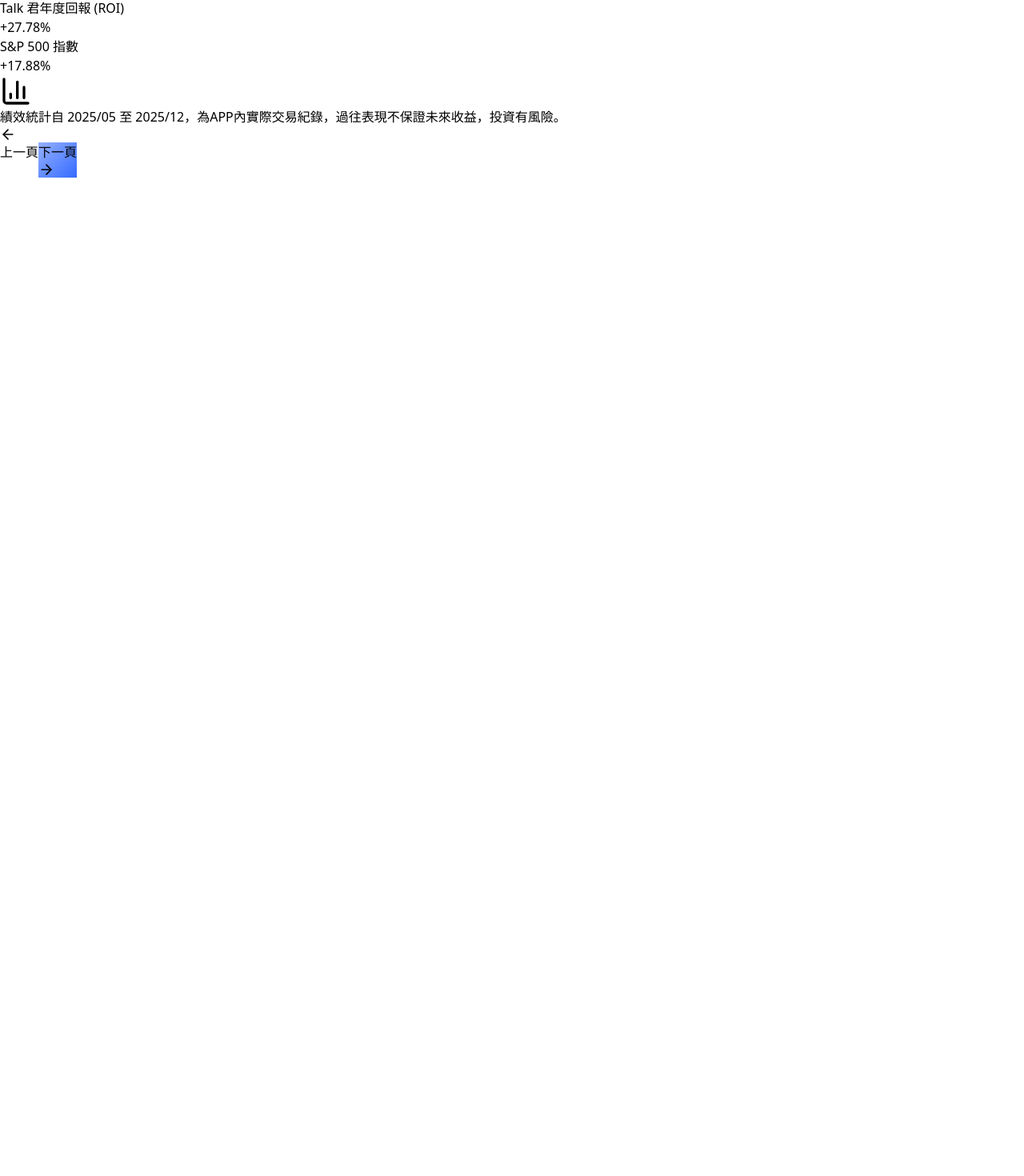
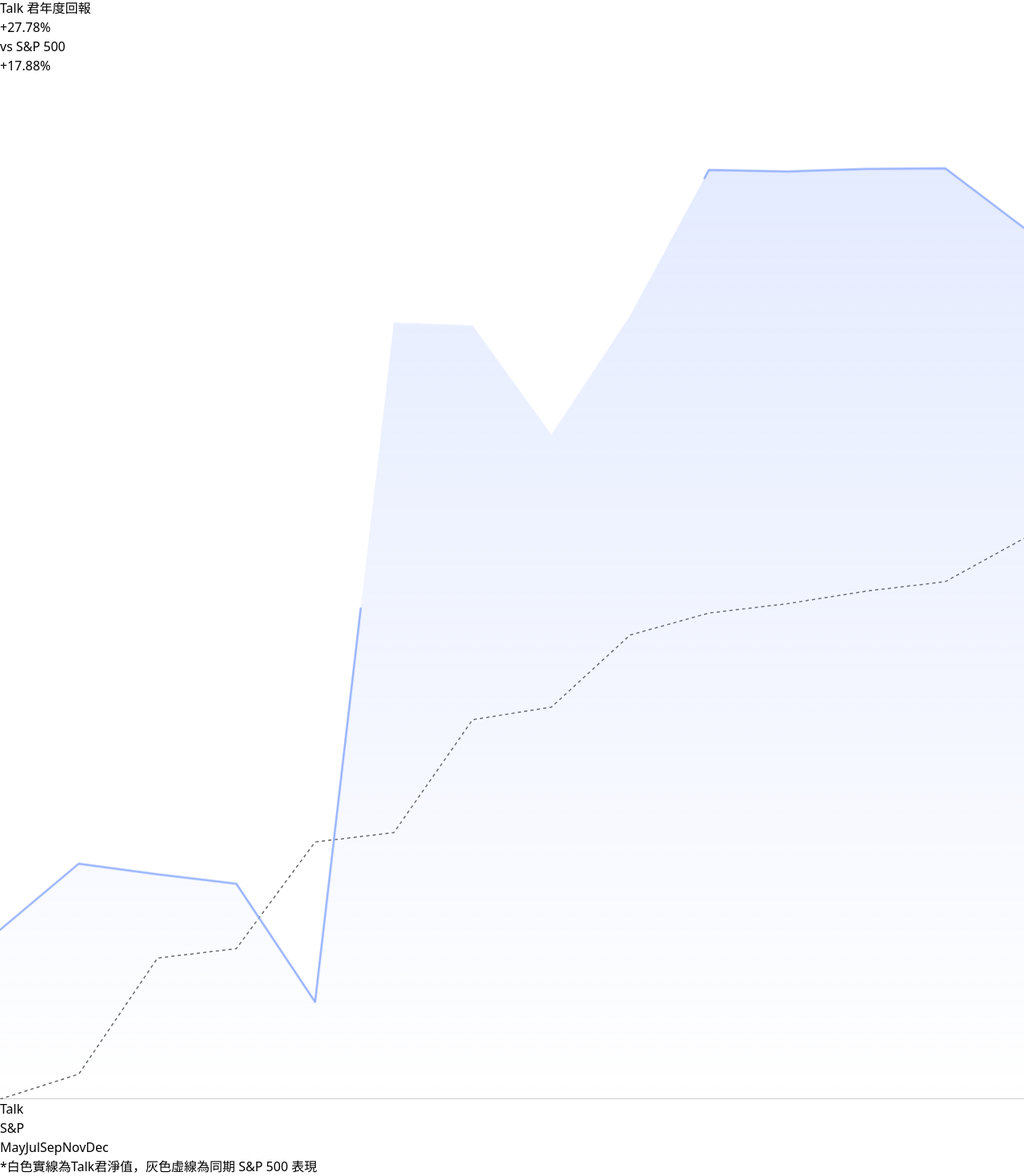
Before and after one commit to cyt9999/investment-talk-2025, a React (Vite) app: page / in a window 1280 px wide. Shown: the part 298-1768 px from the top of the page at 80% size. Before the commit the page ends 800 px from the top, so only its background shows below. Built offline with nearby package versions, Linux system fonts and the light colour scheme.

Commit message:
update all

```diff
--- a/src/App.jsx
+++ b/src/App.jsx
@@ -20,6 +20,121 @@
   BarChart3
 } from 'lucide-react';
 
+// ROI Data
+// Talk Data: Derived from your CSVs
+// S&P 500 Data: Estimated trend for 2025 scaled to match the +17.88% benchmark
+const chartData = [
+  { date: "2025-05-12", talk: 5.4, sp500: 0.0 },
+  { date: "2025-05-16", talk: 7.51, sp500: 0.8 },
+  { date: "2025-06-24", talk: 7.17, sp500: 4.5 },
+  { date: "2025-06-26", talk: 6.87, sp500: 4.8 },
+  { date: "2025-07-25", talk: 3.1, sp500: 8.2 },
+  { date: "2025-08-01", talk: 24.76, sp500: 8.5 },
+  { date: "2025-09-30", talk: 24.67, sp500: 12.1 },
+  { date: "2025-10-06", talk: 21.19, sp500: 12.5 },
+  { date: "2025-10-29", talk: 24.99, sp500: 14.8 },
+  { date: "2025-11-18", talk: 29.63, sp500: 15.5 },
+  { date: "2025-11-21", talk: 29.58, sp500: 15.8 },
+  { date: "2025-11-24", talk: 29.66, sp500: 16.2 },
+  { date: "2025-11-26", talk: 29.68, sp500: 16.5 },
+  { date: "2025-12-26", talk: 27.78, sp500: 17.88 }
+];
+
+const ComparisonLineChart = ({ data }) => {
+  if (!data || data.length === 0) return null;
+
+  // Calculate Scales
+  const allValues = data.flatMap(d => [d.talk, d.sp500]);
+  const max = Math.max(...allValues) * 1.1;
+  const min = Math.min(...allValues, 0); // Ensure 0 is included
+  const range = max - min || 1;
+
+  const getPoints = (key) => {
+    return data.map((d, i) => {
+      const x = (i / (data.length - 1)) * 100;
+      const y = 100 - ((d[key] - min) / range) * 100;
+      return { x, y, val: d[key] };
+    });
+  };
+
+  const talkPoints = getPoints('talk');
+  const spPoints = getPoints('sp500');
+
+  const toPath = (pts) => `M ${pts.map(p => `${p.x},${p.y}`).join(' L ')}`;
+  const toArea = (pts) => `M 0,100 L ${pts.map(p => `${p.x},${p.y}`).join(' L ')} L 100,100 Z`;
+
+  return (
+    <div className="w-full h-40 mt-6 relative select-none">
+       {/* SVG Layer for Lines */}
+       <svg viewBox="0 0 100 100" className="w-full h-full overflow-visible" preserveAspectRatio="none">
+          <defs>
+            <linearGradient id="talkGradient" x1="0%" y1="0%" x2="0%" y2="100%">
+               <stop offset="0%" stopColor="#95B1FF" stopOpacity="0.25" />
+               <stop offset="100%" stopColor="#95B1FF" stopOpacity="0" />
+            </linearGradient>
+          </defs>
+
+          {/* Grid Lines (Optional, simple baseline) */}
+          <line x1="0" y1="100" x2="100" y2="100" stroke="#404040" strokeWidth="0.5" vectorEffect="non-scaling-stroke" />
+
+          {/* S&P 500 Line (Background) */}
+          <path
+            d={toPath(spPoints)}
+            fill="none"
+            stroke="#666"
+            strokeWidth="1.5"
+            strokeDasharray="4 4"
+            vectorEffect="non-scaling-stroke"
+            className="opacity-50"
+          />
+
+          {/* Talk Line (Foreground) */}
+          <path d={toArea(talkPoints)} fill="url(#talkGradient)" className="animate-fade-in-delayed" />
+          <path
+            d={toPath(talkPoints)}
+            fill="none"
+            stroke="#95B1FF"
+            strokeWidth="2.5"
+            vectorEffect="non-scaling-stroke"
+            strokeLinecap="round"
+            strokeLinejoin="round"
+            className="animate-draw-stroke drop-shadow-lg"
+          />
+       </svg>
+
+       {/* HTML Layer for Dots (Prevents Distortion) */}
+       <div className="absolute inset-0 pointer-events-none">
+          {talkPoints.map((p, i) => (
+            (i === talkPoints.length - 1 || i % 4 === 0) && (
+              <div
+                key={i}
+                className="absolute w-2.5 h-2.5 rounded-full bg-[#141414] border-2 border-[#95B1FF] shadow-lg transform -translate-x-1/2 -translate-y-1/2 opacity-0 animate-pop-in"
+                style={{ left: `${p.x}%`, top: `${p.y}%`, animationDelay: `${1 + i * 0.1}s` }}
+              />
+            )
+          ))}
+          {/* Last S&P Point */}
+          <div
+             className="absolute w-2 h-2 rounded-full bg-[#666] transform -translate-x-1/2 -translate-y-1/2"
+             style={{ left: '100%', top: `${spPoints[spPoints.length-1].y}%` }}
+          />
+       </div>
+
+       {/* Floating Labels for End Points */}
+       <div className="absolute right-0 transform translate-x-1" style={{ top: `${talkPoints[talkPoints.length-1].y}%` }}>
+          <div className="bg-[#95B1FF] text-black text-[10px] font-black px-1.5 py-0.5 rounded ml-2 -mt-2.5 shadow-lg">
+             Talk
+          </div>
+       </div>
+       <div className="absolute right-0 transform translate-x-1" style={{ top: `${spPoints[spPoints.length-1].y}%` }}>
+          <div className="bg-[#666] text-white text-[10px] font-bold px-1.5 py-0.5 rounded ml-2 -mt-2.5">
+             S&P
+          </div>
+       </div>
+    </div>
+  );
+}
+
 const App = () => {
   const [activeScreen, setActiveScreen] = useState(0);
   const [touchStart, setTouchStart] = useState(null);
@@ -39,11 +154,9 @@
 
   // 數值跳動動畫邏輯
   useEffect(() => {
-    // Screen 1: Overall (Index 0)
     if (activeScreen === 0) {
       animateValue(0, 27.78, setDisplayROI, 1000);
     }
-    // Screen 6: Beta & CTA (Index 5)
     if (activeScreen === 5) {
       animateValue(0, 1.26, setDisplayBeta, 1000);
     }
@@ -63,7 +176,6 @@
     }, 16);
   };
 
-  // 分頁邏輯
   const nextScreen = () => {
     if (activeScreen < screens.length - 1) setActiveScreen(activeScreen + 1);
   };
@@ -72,7 +184,6 @@
     if (activeScreen > 0) setActiveScreen(activeScreen - 1);
   };
 
-  // 手勢處理
   const handleTouchStart = (e) => setTouchStart(e.targetTouches[0].clientX);
   const handleTouchEnd = (e) => {
     if (!touchStart) return;
@@ -83,60 +194,74 @@
     setTouchStart(null);
   };
 
-  // 切換分頁時滾動回頂部
   useEffect(() => {
     if (scrollRef.current) scrollRef.current.scrollTop = 0;
   }, [activeScreen]);
 
   const screens = [
-    // 1. Overall (2025 回顧總覽) - Simplified
+    // 1. Overall (2025 回顧總覽)
     {
       id: 'overall',
       content: (
         <div className="flex flex-col min-h-full pb-10 fade-in">
           <div className="mt-12 mb-6">
-            <span className="text-sm font-bold px-4 py-2 rounded-full border border-[#404040] text-white tracking-widest uppercase bg-[#282828] shadow-sm">
-              2025 投資 Talk 君年度回顧
+            <span className="text-xs font-bold px-3 py-1.5 rounded-full border border-[#404040] text-white tracking-widest uppercase bg-[#282828] shadow-sm">
+              2025 年度回顧
             </span>
           </div>
-          <h1 className="text-5xl font-black mb-2 text-white leading-tight">超越大盤的</h1>
-          <h1 className="text-5xl font-black mb-10" style={{ background: colors.primaryGradient, WebkitBackgroundClip: 'text', WebkitTextFillColor: 'transparent' }}>
+          <h1 className="text-4xl md:text-5xl font-black mb-2 text-white leading-tight">超越大盤的</h1>
+          <h1 className="text-4xl md:text-5xl font-black mb-6" style={{ background: colors.primaryGradient, WebkitBackgroundClip: 'text', WebkitTextFillColor: 'transparent' }}>
             邏輯勝利
           </h1>
-          <p className="text-[#B0B0B0] text-base mb-10 leading-relaxed">+27.78% 不是終點 而是 5 次關鍵進化</p>
-          {/* Talk ROI */}
-          <div className="bg-[#242424] rounded-[40px] p-8 mb-6 border border-white/5 relative overflow-hidden shadow-2xl scale-in">
+          <p className="text-[#B0B0B0] text-sm md:text-base mb-8 leading-relaxed">+27.78% 不是終點，而是 5 次關鍵進化的結果。</p>
+
+          {/* Main Chart Card */}
+          <div className="bg-[#242424] rounded-[32px] p-6 md:p-8 mb-6 border border-white/5 relative overflow-hidden shadow-2xl scale-in">
             <div className="absolute -top-10 -right-10 opacity-5">
                <TrendingUp size={200} color={colors.primary} />
             </div>
-            <p className="text-[#B0B0B0] text-base mb-2 font-medium">Talk 君年度回報 (ROI)</p>
-            <h2 className="text-7xl font-black text-white mb-2 tracking-tighter">+{displayROI.toFixed(2)}%</h2>
-            <div className="w-full h-1.5 bg-[#404040] rounded-full mt-4 overflow-hidden">
-               <div className="h-full bg-primary-gradient" style={{ width: '100%' }}></div>
+            <div className="relative z-10">
+              <div className="flex flex-col items-start mb-2">
+                 {/* Main ROI */}
+                 <div>
+                    <p className="text-[#B0B0B0] text-sm font-medium mb-1">Talk 君年度回報</p>
+                    <h2 className="text-5xl md:text-7xl font-black text-white tracking-tighter mb-3">
+                      +{displayROI.toFixed(2)}%
+                    </h2>
+                 </div>
+
+                 {/* S&P 500 Comparison (Moved Below) */}
+                 <div className="flex items-center gap-2 bg-black/30 px-3 py-1.5 rounded-lg border border-white/5 backdrop-blur-sm">
+                    <p className="text-[#666] text-xs font-bold uppercase">vs S&P 500</p>
+                    <div className="w-px h-3 bg-[#404040]"></div>
+                    <h3 className="text-sm md:text-base font-bold text-[#808080] tracking-tight">
+                      +17.88%
+                    </h3>
+                 </div>
+              </div>
+
+              {/* Inserted Chart */}
+              <ComparisonLineChart data={chartData} />
+
+              <div className="flex justify-between text-[10px] text-[#666] mt-4 font-bold uppercase tracking-wider px-1">
+                 <span>May</span>
+                 <span>Jul</span>
+                 <span>Sep</span>
+                 <span>Nov</span>
+                 <span>Dec</span>
+              </div>
             </div>
           </div>
 
-          {/* S&P 500 Comparison */}
-          <div className="bg-[#1a1a1a] rounded-[32px] p-8 border border-white/5 slide-up" style={{ animationDelay: '0.2s' }}>
-             <div className="flex justify-between items-end mb-2">
-                <div>
-                   <p className="text-[#B0B0B0] text-base font-medium mb-1">S&P 500 指數</p>
-                   <h2 className="text-4xl font-black text-[#808080] tracking-tighter">+17.88%</h2>
-                </div>
-                <BarChart3 size={40} className="text-[#404040] mb-2" />
-             </div>
-
-             <div className="w-full h-1.5 bg-[#404040] rounded-full mt-2 overflow-hidden">
-                {/* 17.88 / 27.78 approx 64% width relative to Talk */}
-               <div className="h-full bg-[#808080]" style={{ width: '64%' }}></div>
-            </div>
-          </div>
-          <p className="text-[#B0B0B0] text-base font-small mb-1">績效統計自 2025/05 至 2025/12，為APP內實際交易紀錄，過往表現不保證未來收益，投資有風險。</p>
+          <p className="text-[#666] text-xs font-medium text-center opacity-60">
+             *白色實線為Talk君淨值，灰色虛線為同期 S&P 500 表現
+          </p>
         </div>
       )
     },
 
-    // 2. 2025 智慧軌跡 (Talk 君怎麼做)
+    // 2. 2025 智慧軌跡
+   // 2. 2025 智慧軌跡 (Talk 君怎麼做)
     {
       id: 'trajectory',
       content: (
@@ -144,23 +269,64 @@
           <div className="fade-in mt-6">
             <h2 className="text-3xl font-black text-white mb-3 flex items-center gap-3 mb-10">
               <Calendar size={32} color={colors.primary} />
-              時機抓對了，執行力讓數字說話
+              時機抓對了
             </h2>
+          </div>
 
-          </div>
-          <div className="space-y-12 pl-4 relative">
-            <div className="absolute left-[15px] top-4 bottom-4 w-[2px] bg-gradient-to-b from-[#95B1FF] to-transparent"></div>
+          <div className="space-y-12 relative">
+            {/* Timeline Line - Aligned to center of the 32px dots (left-4 = 16px, dot width 32px -> center at 32px) */}
+            <div className="absolute left-[31px] top-4 bottom-4 w-[2px] bg-gradient-to-b from-[#95B1FF] to-transparent"></div>
+
             {[
-              { date: '01/01', tag: '策略定調', title: '降 Beta 至 1.0', desc: '預判盈餘驅動年，追求穩健 EPS 成長。', color: colors.primary },
-              { date: '04/09', tag: '解放日', title: '關稅風暴：左側加倉', desc: '堅定不交籌碼，加倉 QQQ 與特斯拉。', color: '#FF8A8A' },
-              { date: '07/22', tag: '獲利了結', title: 'GE 獲利獲利了結，佈局能源', desc: '利潤近 100% 後調倉。AI 的盡頭是能源。', color: colors.primary },
-              { date: '08/01', tag: '數據修正', title: '非農暴雷：對沖啟動', desc: '判斷降息空間足，持倉未動應對震盪。', color: '#ADC4FF' },
-              { date: '11/24', tag: '對沖啟動', title: 'Beta 壓降應對 2026', desc: '熱度衝破 64% 啟動對沖，鎖定全年利潤。', color: colors.primary }
+              {
+                date: '04/09',
+                tag: '解放日',
+                title: '關稅風暴後：多頭確立',
+                desc: '堅定不交籌碼，確立「盈餘驅動」主軸，加倉 QQQ 與特斯拉。',
+                color: '#FF8A8A'
+              },
+              {
+                date: '05/07',
+                tag: '宏觀定調',
+                title: '聯準會的耐心測試',
+                desc: '鮑威爾強調等待數據。策略性配置 30% SHY 短債觀望，不隨市場雜訊起舞。',
+                color: colors.primary
+              },
+              {
+                date: '07/22',
+                tag: '板塊輪動',
+                title: '能源接棒 AI',
+                desc: '獲利了結奇異航太 (GE) +100% 漲幅，轉倉 GEV 佈局 AI 算力背後的能源剛需。',
+                color: colors.primary
+              },
+              {
+                date: '08/01',
+                tag: '逆勢抄底',
+                title: '非農暴雷：黑色星期五',
+                desc: '失業率數據引發衰退恐慌。堅持「軟著陸」劇本，逆勢大舉加倉 TSLA 與 ARM。',
+                color: '#ADC4FF'
+              },
+              {
+                date: '10/06',
+                tag: '價值回歸',
+                title: '重倉亞馬遜',
+                desc: '看好 AWS 利潤率與電商旺季，在財報前夕將 AMZN 權重拉升至 17%，回歸價值本質。',
+                color: colors.primary
+              },
+              {
+                date: '11/25',
+                tag: '精準對沖',
+                title: '情緒過熱：啟動防禦',
+                desc: '情緒指標突破 64% 警戒線，買入 SOXS (半導體空頭) 鎖定全年利潤，主動壓降 Beta。',
+                color: colors.primary
+              }
             ].map((item, idx) => (
-              <div key={idx} className="relative pl-12 slide-up opacity-0" style={{ animationDelay: `${idx * 0.15}s`, animationFillMode: 'forwards' }}>
-                <div className="absolute left-0 top-1 w-8 h-8 rounded-full border-4 border-[#141414] z-10 flex items-center justify-center shadow-lg" style={{ backgroundColor: item.color }}>
+              <div key={idx} className="relative pl-24 slide-up opacity-0" style={{ animationDelay: `${idx * 0.15}s`, animationFillMode: 'forwards' }}>
+                {/* Dot - Absolute positioning relative to the container, centered on the line */}
+                <div className="absolute left-4 top-1 w-8 h-8 rounded-full border-4 border-[#141414] z-10 flex items-center justify-center shadow-lg transform transition-transform hover:scale-110" style={{ backgroundColor: item.color }}>
                    <div className="w-2.5 h-2.5 rounded-full bg-white"></div>
                 </div>
+
                 <div className="flex items-center gap-2 mb-1.5">
                   <p className="text-sm font-black" style={{ color: item.color }}>{item.date}</p>
                   <span className="text-[10px] px-2 py-0.5 rounded bg-[#404040] text-white font-bold uppercase">{item.tag}</span>
@@ -174,7 +340,7 @@
       )
     },
 
-    // 3. 交易實錄 (用案例證明)
+    // 3. 交易實錄
     {
       id: 'trading',
       content: (
@@ -182,9 +348,8 @@
           <div className="fade-in mt-6">
             <h2 className="text-3xl font-black text-white mb-3 flex items-center gap-3 mb-10">
               <Award size={32} color={colors.primary} />
-              致勝交易背後，是全年持續升級的引擎
+              致勝交易
             </h2>
-
           </div>
           <div className="space-y-6 flex-1 overflow-y-auto custom-scrollbar pr-1">
             {[
@@ -234,7 +399,7 @@
                   <p className="text-white text-lg font-black leading-relaxed">{stock.op}</p>
                 </div>
 
-                <p className="text-[#B0B0B0] text-base italic leading-relaxed border-l-2 border-[#95B1FF]/30 pl-4">“{stock.comment}”</p>
+                <p className="text-[#B0B0B0] text-base italic leading-relaxed border-l-2 border-[#95B1FF]/30 pl-4">{stock.comment}</p>
               </div>
             ))}
           </div>
@@ -295,7 +460,7 @@
       )
     },
 
-    // 5. 2026 重大事件行事曆 (原 Outlook)
+    // 5. 2026 重大事件行事曆
     {
       id: '2026-calendar',
       content: (
@@ -303,9 +468,9 @@
           <div className="fade-in mt-6">
             <h2 className="text-3xl font-black text-white mb-3 flex items-center gap-3">
                <Activity size={32} color={colors.primary} />
-               2026宏觀巨變在即，APP功能讓你快一步
+               2026 宏觀巨變
             </h2>
-            <p className="text-[#B0B0B0] text-base mb-10 leading-relaxed">從「盈餘驅動」轉向「政策驅動」的行事曆</p>
+            <p className="text-[#B0B0B0] text-base mb-10 leading-relaxed">從「盈餘驅動」轉向「政策驅動」</p>
           </div>
           <div className="space-y-10">
             {[
@@ -329,7 +494,7 @@
       )
     },
 
-    // 6. Beta Value & CTA (Combined)
+    // 6. Beta Value & CTA
     {
       id: 'beta-cta',
       content: (
@@ -337,9 +502,8 @@
           <div className="fade-in mt-6">
             <h2 className="text-3xl font-black text-white mb-3 flex items-center gap-3 mb-10">
               <ShieldCheck size={32} color={colors.primary} />
-              政策驅動時代，誰先控風險誰贏
+              誰先控風險誰贏
             </h2>
-
           </div>
 
           {/* Gauge Visualization */}
@@ -380,27 +544,26 @@
   ];
 
   return (
-    // 使用 100dvh 確保適配移動端瀏覽器高度
     <div
       className="w-full h-[100dvh] bg-[#141414] text-[#E0E0E0] font-sans select-none overflow-hidden flex flex-col relative"
       onTouchStart={handleTouchStart}
       onTouchEnd={handleTouchEnd}
     >
-      {/* 1. Top Navigation (Moved from bottom) */}
+      {/* Top Navigation */}
       <div className="fixed top-0 left-0 right-0 z-50 pt-10 pb-6 bg-gradient-to-b from-[#141414] via-[#141414]/90 to-transparent flex justify-center gap-2.5 pointer-events-none">
           {screens.map((_, idx) => (
             <div key={idx} className={`h-1.5 rounded-full transition-all duration-300 shadow-md ${activeScreen === idx ? 'w-10 bg-[#95B1FF]' : 'w-2.5 bg-[#404040]'}`} />
           ))}
       </div>
 
-      {/* 2. Main Content Area */}
+      {/* Main Content */}
       <div ref={scrollRef} className="flex-1 overflow-y-auto px-6 pt-20 pb-8 custom-scrollbar relative">
         <div key={activeScreen} className="min-h-full">
           {screens[activeScreen].content}
         </div>
       </div>
 
-      {/* 3. Bottom Control Panel (Fixed CTA) */}
+      {/* Bottom Controls */}
       <div className="h-32 bg-gradient-to-t from-[#141414] via-[#141414] to-transparent flex flex-col items-center justify-center px-8 pb-4 shrink-0 relative z-[40] border-t border-white/5">
         <div className="w-full flex gap-5">
           <button onClick={prevScreen} disabled={activeScreen === 0} className={`flex-1 py-5 rounded-[24px] border border-white/10 flex items-center justify-center text-white font-black text-lg active:scale-95 transition-all ${activeScreen === 0 ? 'opacity-20 pointer-events-none' : 'bg-[#242424]'}`}>
@@ -419,9 +582,25 @@
         .fade-in { animation: fadeIn 0.8s ease-out forwards; }
         .slide-up { animation: slideUp 0.6s cubic-bezier(0.23, 1, 0.32, 1) forwards; }
         .scale-in { animation: scaleIn 0.8s cubic-bezier(0.16, 1, 0.3, 1) forwards; }
+        .animate-pop-in { animation: popIn 0.4s cubic-bezier(0.175, 0.885, 0.32, 1.275) forwards; }
+
         @keyframes fadeIn { from { opacity: 0; } to { opacity: 1; } }
         @keyframes slideUp { from { opacity: 0; transform: translateY(40px); } to { opacity: 1; transform: translateY(0); } }
         @keyframes scaleIn { from { opacity: 0; transform: scale(0.9); } to { opacity: 1; transform: scale(1); } }
+        @keyframes popIn { from { opacity: 0; transform: translate(-50%, -50%) scale(0); } to { opacity: 1; transform: translate(-50%, -50%) scale(1); } }
+
+        .animate-draw-stroke {
+          stroke-dasharray: 1000;
+          stroke-dashoffset: 1000;
+          animation: drawStroke 2s ease-out forwards;
+        }
+        @keyframes drawStroke {
+          to { stroke-dashoffset: 0; }
+        }
+        .animate-fade-in-delayed {
+          opacity: 0;
+          animation: fadeIn 0.5s ease-out forwards 0.5s;
+        }
       `}</style>
     </div>
   );
```
